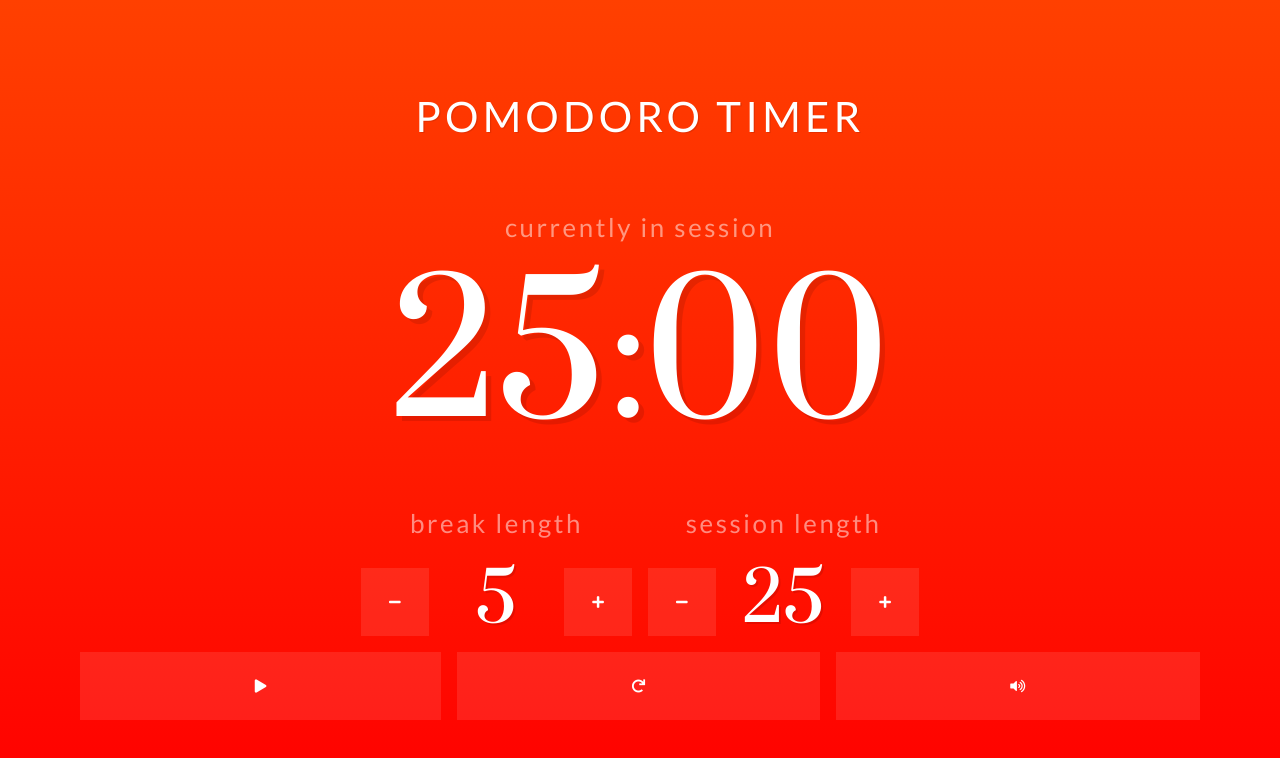
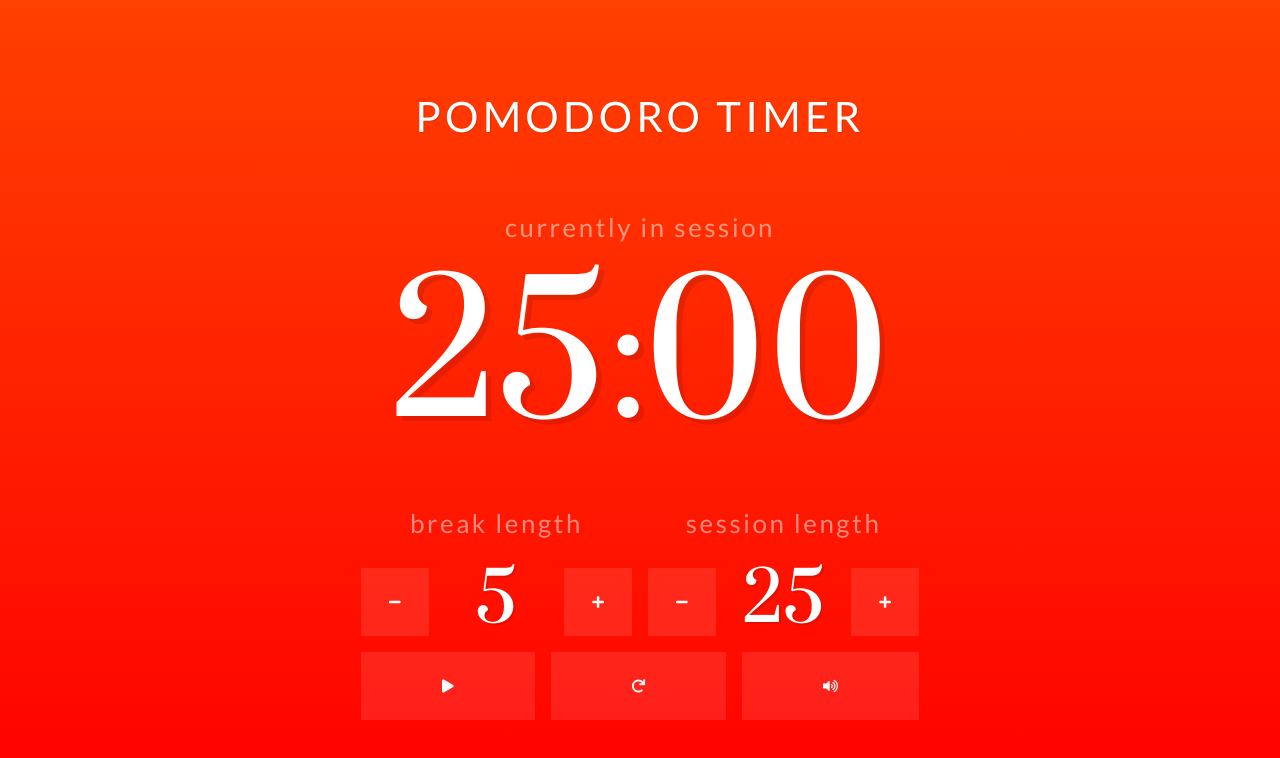
Before and after one commit to 5t4r8ucK/05-build-a-25-5-clock, a React (Create React App) app: page / in a window 1280 px wide. Shown: the top 758 px of the page. Built offline with nearby package versions, Linux system fonts and the light colour scheme.

Commit message:
Extended styles for styledSecion component.

```diff
--- a/src/components/controls.js
+++ b/src/components/controls.js
@@ -3,8 +3,9 @@ import * as variables from './variables.js';
 import Break from './break.js';
 import Playback from './playback.js';
 import Session from './session.js';
+import StyledSection from './styledSection.js';
 
-const ControlsSection = styled.section`
+const ControlsSection = styled(StyledSection)`
   &#controls {
     // Display and Box Model
     display: grid;
--- a/src/components/timer.js
+++ b/src/components/timer.js
@@ -2,8 +2,9 @@ import styled from 'styled-components';
 import * as variables from './variables.js';
 import Label from './label.js';
 import Length from './length.js';
+import StyledSection from './styledSection.js';
 
-const TimerSection = styled.section`
+const TimerSection = styled(StyledSection)`
   &#timer {
     // Display and Box Model
     display: flex;
```
